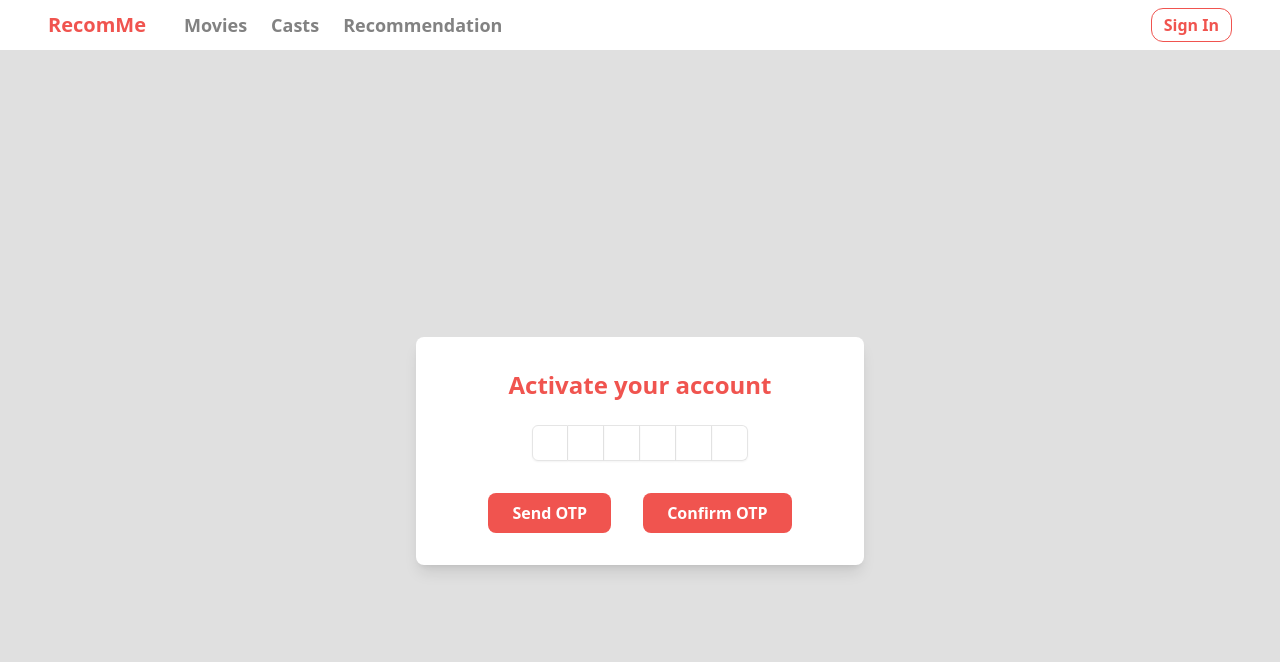
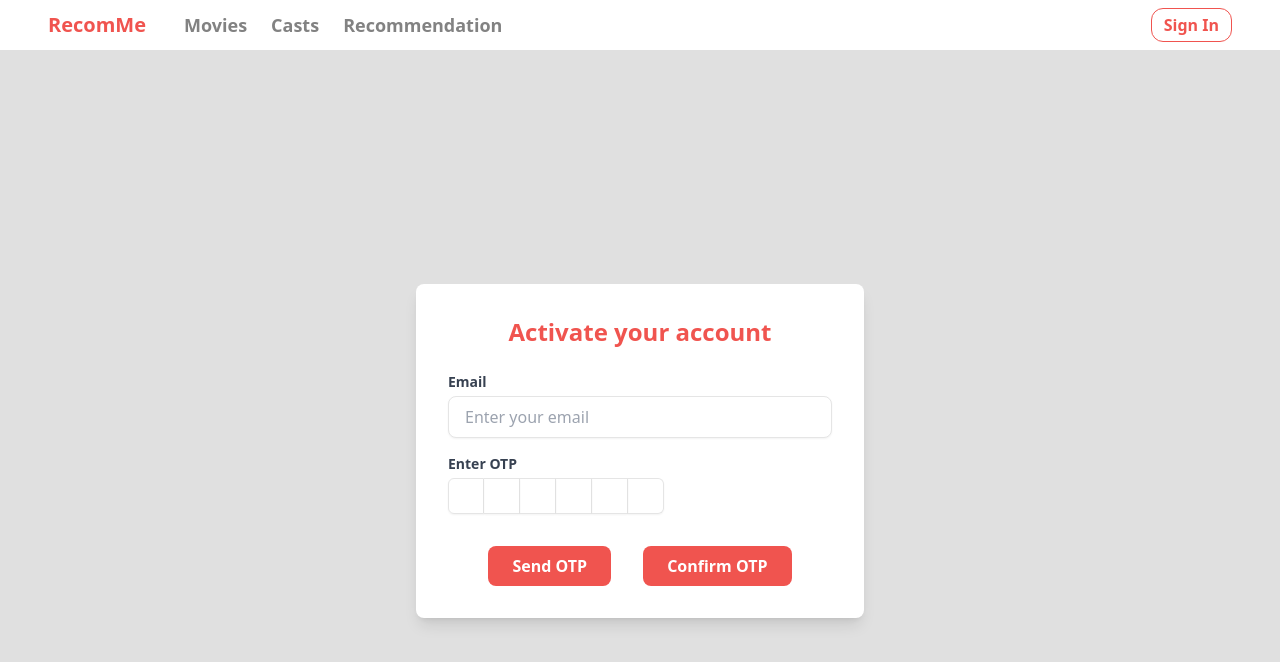
Before and after one commit to purified-water/recomme_fe, a React (Vite) app: page /activate-account in a window 1280 px wide. Shown: the top 662 px of the page. Built offline with nearby package versions, Linux system fonts and the light colour scheme; no server answers.

Commit message:
fix: fix the route flow for activate account and add an email input field

```diff
--- a/src/features/Auth/components/LoginGoogle.tsx
+++ b/src/features/Auth/components/LoginGoogle.tsx
@@ -11,9 +11,9 @@ import { userAPI } from "@/lib/api/userApi";
 const GoogleLogin = () => {
   const navigate = useNavigate();
 
-  const fetchUserProfile = async (userId: string) => {
+  const fetchUserProfile = async () => {
     try {
-      const response = await userAPI.getProfile(userId);
+      const response = await userAPI.getProfile();
       const userData = response.data;
       const { email, displayName, phoneNumber, photoUrl } = userData;
 
@@ -47,7 +47,7 @@ const GoogleLogin = () => {
           throw new Error("User id not found in token");
         }
         // Fetch user profile and store in zustand
-        await fetchUserProfile(userId);
+        await fetchUserProfile();
 
         localStorage.setItem("userId", userId);
 
--- a/src/features/Auth/pages/ActivateAccountPage.tsx
+++ b/src/features/Auth/pages/ActivateAccountPage.tsx
@@ -10,9 +10,11 @@ export const ActivateAccountPage = () => {
   const { toast } = useToast();
   const navigate = useNavigate();
   const [searchParams] = useSearchParams();
-  const email = searchParams.get("email");
+  const emailFromUrl = searchParams.get("email");
   const [otp, setOtp] = useState("");
   const [countdown, setCountdown] = useState(0);
+  const [inputErrors, setInputErrors] = useState({ email: "", otp: "" });
+  const [email, setEmail] = useState(emailFromUrl || "");
 
   useEffect(() => {
     let timer: NodeJS.Timeout | undefined;
@@ -69,7 +71,25 @@ export const ActivateAccountPage = () => {
         <div className="flex flex-col items-center mb-6">
           <h1 className="text-2xl font-bold text-appPrimary">Activate your account</h1>
         </div>
-        <div className="flex flex-col items-center">
+        <div className="mb-4">
+          <label htmlFor="email" className="block text-sm font-bold text-gray-700">
+            Email
+          </label>
+          <input
+            type="email"
+            id="email"
+            value={email}
+            onChange={(e) => { setEmail(e.target.value); }}
+            onFocus={() => setInputErrors({ ...inputErrors, email: "" })}
+            placeholder="Enter your email"
+            className="w-full px-4 py-2 mt-1 bg-white border rounded-lg shadow-sm focus:outline-none focus:ring-2 focus:ring-appPrimary"
+          />
+          {inputErrors.email && <p className="mt-2 text-sm text-appHard">{inputErrors.email}</p>}
+        </div>
+        <div className="">
+          <label htmlFor="otp" className="block mb-1 text-sm font-bold text-gray-700">
+            Enter OTP
+          </label>
           <InputOTP maxLength={6} pattern={REGEXP_ONLY_DIGITS_AND_CHARS} value={otp} onChange={setOtp}>
             <InputOTPGroup>
               {[...Array(6)].map((_, index) => (
--- a/src/features/Auth/pages/LoginPage.tsx
+++ b/src/features/Auth/pages/LoginPage.tsx
@@ -174,6 +174,12 @@ export const LoginPage = () => {
               Sign Up
             </a>
           </div>
+          <div className="mt-2 text-sm">
+            Activate your account{" "}
+            <a href="/activate-account" className="font-bold text-appPrimary hover:underline">
+              Activate account
+            </a>
+          </div>
         </div>
       </div>
     </div>
```
